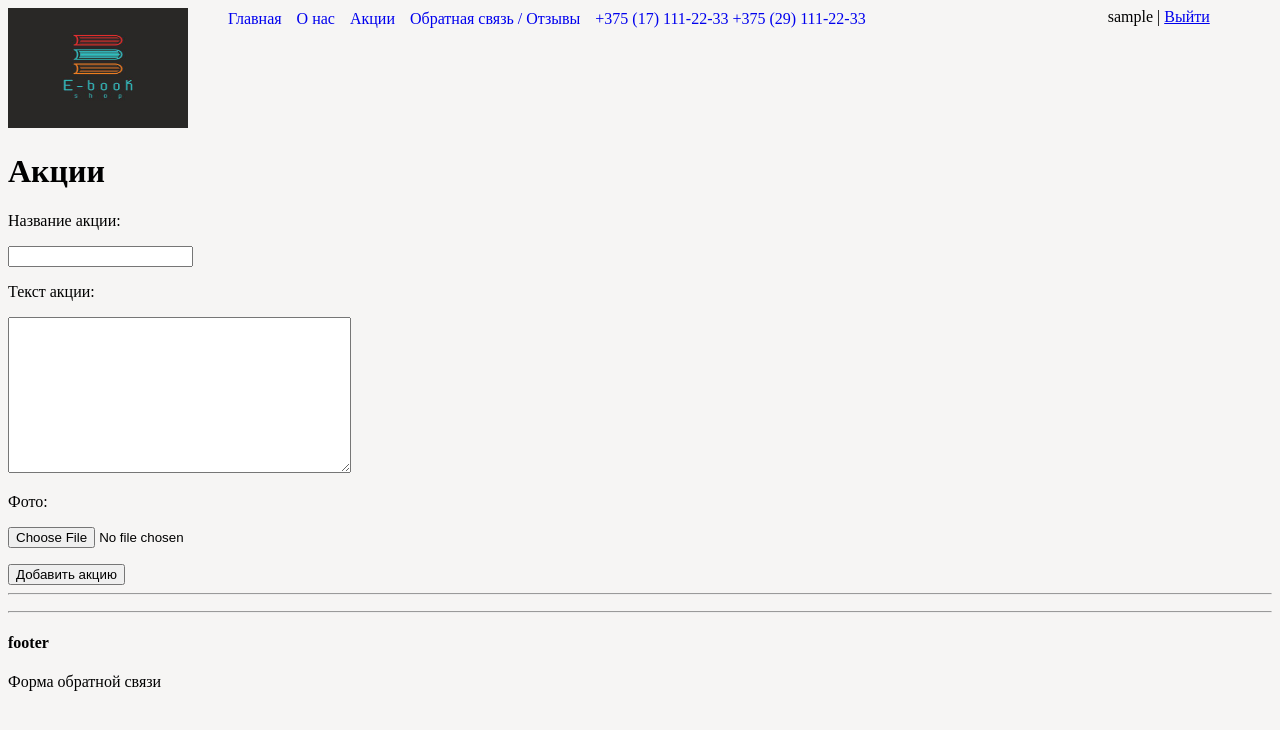
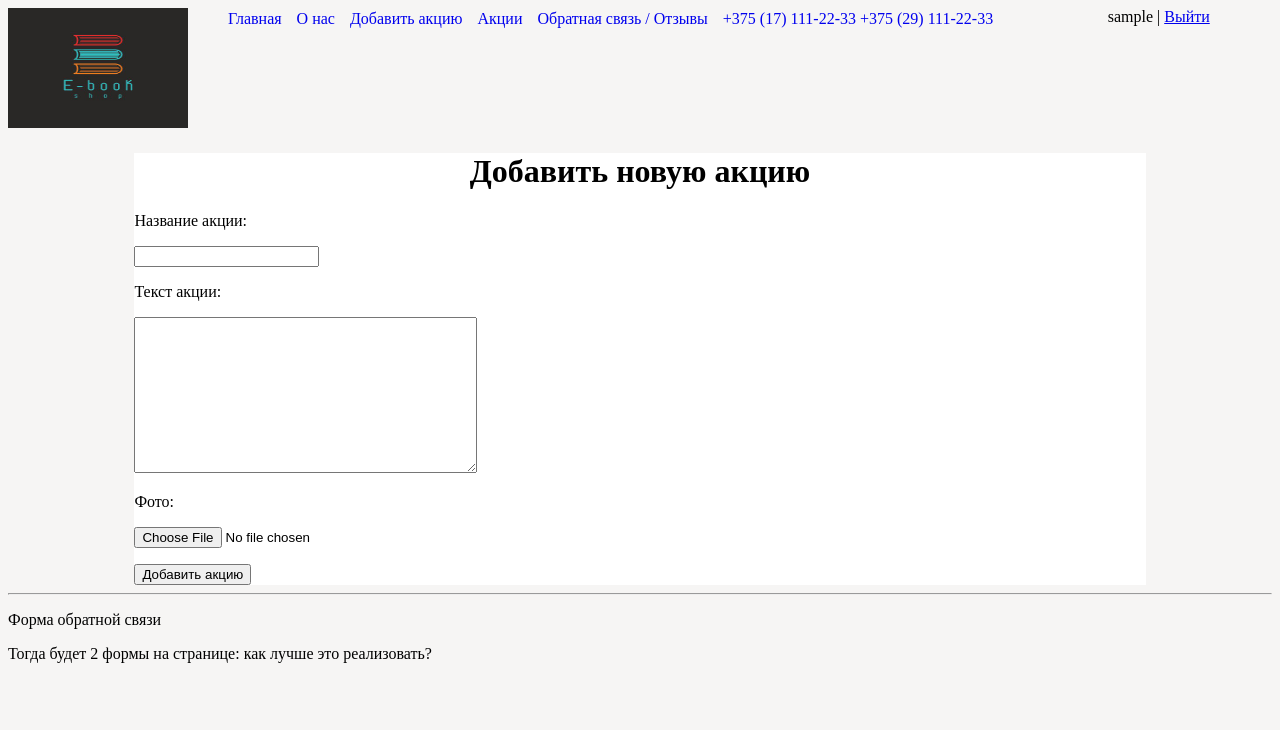
Before and after one commit to IvanRakach/TMS_z-23, a Django app: page /sales in a window 1280 px wide. Shown: the top 730 px of the page. Run offline with Django 3.2, Linux system fonts and the light colour scheme; the visitor is signed in with stand-in values (Sample User, id 1); data that the repository does not hold is empty.

Commit message:
+ add sales html file

```diff
--- a/HW_Django_1/HW_Django_1/website/models.py
+++ b/HW_Django_1/HW_Django_1/website/models.py
@@ -1,4 +1,5 @@
 from django.db import models
+from django.urls import reverse
 
 
 class Authors(models.Model):
@@ -46,6 +47,9 @@ class Sales(models.Model):
     def __str__(self):
         return self.header
 
+    def get_absolute_url(self):
+        return reverse('sales-detail', kwargs={'sales_id': self.pk})
+
     class Meta:
         verbose_name = "Таблица: Акция"
         verbose_name_plural = "Таблица: Акции"
--- a/HW_Django_1/HW_Django_1/website/static/website/css/style.css
+++ b/HW_Django_1/HW_Django_1/website/static/website/css/style.css
@@ -99,6 +99,35 @@ main{
     float: left;
 }
 
+
+/* Добавление акций и их вывод */
+.page_wrapper{
+    width: 80%;
+    margin: 0 auto;
+    background-color: #fff;
+}
+.block_for_form{
+    justify-content: center;
+}
+
+.add_sale_field{
+    width: 250px;
+}
+.block_for_printing_sales_wrapper{
+    width: 80%;
+    margin: 0 auto;
+    background-color: #fff;
+}
+.sale_block{
+    max-width: 70%;
+    height: 380px;
+    max-height: 380px;
+    border: 1px solid black;
+
+    margin-left: 5%;
+}
+
+
 /* ********************************************************************* */
 /* ****************************** END MAIN ***************************** */
 /* ********************************************************************* */
--- a/HW_Django_1/HW_Django_1/website/templates/website/layout.html
+++ b/HW_Django_1/HW_Django_1/website/templates/website/layout.html
@@ -29,7 +29,10 @@
                             <a href="{% url 'about-us' %}">О нас</a>
                         </li>
                         <li>
-                            <a href="{% url 'sales' %}">Акции</a>
+                            <a href="{% url 'sales' %}">Добавить акцию</a>
+                        </li>
+                        <li>
+                            <a href="{% url 'all-sales' %}">Акции</a>
                         </li>
                         <li>
                             <a href="{% url 'feedback' %}">Обратная связь / Отзывы</a>
@@ -65,8 +68,8 @@
         <hr>
         <section>
             <div>
-                <h4>footer</h4>
                 <p>Форма обратной связи</p>
+                <p>Тогда будет 2 формы на странице: как лучше это реализовать?</p>
             </div>
         </section>
     </footer>
--- a/HW_Django_1/HW_Django_1/website/templates/website/sales.html
+++ b/HW_Django_1/HW_Django_1/website/templates/website/sales.html
@@ -7,20 +7,22 @@
 {% block main_content %}
 
     <div class="page_wrapper">
-        <h1 class="">Акции</h1>
+        <h1 style="text-align: center">Добавить новую акцию</h1>
+
 
             <div class="block_for_adding_sales_wrapper">
                 <div class="block_for_form">
+
                     {% if request.user.is_authenticated %}
                         <form action="{% url 'sales' %}" method="post" enctype="multipart/form-data">
                             {% csrf_token %}
 
                             <label for="sales_header">Название акции: </label>
-                        <p id="sales_header">{{ adding_sales_form.header }}</p>
+                            <p class="add_sale_field" id="sales_header">{{ adding_sales_form.header }}</p>
                             <label for="sales_text">Текст акции: </label>
-                        <p id="sales_text">{{ adding_sales_form.text }}</p>
+                            <p class="add_sale_field" id="sales_text">{{ adding_sales_form.text }}</p>
                             <label for="sales_image_field">Фото: </label>
-                        <p id="sales_image_field">{{ adding_sales_form.image_field }}</p>
+                            <p class="add_sale_field" id="sales_image_field">{{ adding_sales_form.image_field }}</p>
 
                             <button type="submit">Добавить акцию</button>
 
@@ -31,21 +33,6 @@
                 </div>
             </div>
 
-        <hr>
-
-        <div class="block_for_printing_sales_wrapper">
-
-            {% for sale in sales_list %}
-                <div class="sales_card">
-                    <p>Название акции: {{ sale.header }}</p>
-                    <p>Текст акции: {{ sale.text }}</p>
-                    {% if sale.image_field %}
-                        <img class="img_param" src="{{ sale.image_field.url }}" alt="foto">
-                    {% endif %}
-                </div>
-            {% endfor %}
-
 
     </div>
-    </div>
 {% endblock %}
--- a/HW_Django_1/HW_Django_1/website/urls.py
+++ b/HW_Django_1/HW_Django_1/website/urls.py
@@ -1,6 +1,6 @@
 from django.urls import path
 from . import views
-from .views import *
+
 
 urlpatterns = \
     [
@@ -8,4 +8,6 @@ urlpatterns = \
         path('about-us', views.show_about_us, name="about-us"),
         path('feedback', views.show_feedback, name="feedback"),
         path('sales', views.add_new_sale, name="sales"),
+        path('<int:sales_id>/update', views.update_sales, name='sales-update'),
+        path('all-sales', views.show_all_sales, name="all-sales"),
     ]
--- a/HW_Django_1/HW_Django_1/website/views.py
+++ b/HW_Django_1/HW_Django_1/website/views.py
@@ -1,4 +1,4 @@
-from django.shortcuts import render, redirect
+from django.shortcuts import render, redirect, get_object_or_404
 
 from .forms import AddNewSaleForm
 from .models import *
@@ -34,11 +34,14 @@ def show_feedback(request):
     return render(request, 'website/feedback.html', context=param_for_render)
 
 
-def show_sales(request):
+def show_all_sales(request):
+    sales_list = Sales.objects.order_by('-time_create')
+
     param_for_render = {
-        'title': 'Обратная связь',
+        'title': 'Все акции',
+        'sales_list': sales_list,
     }
-    return render(request, 'website/sales.html', context=param_for_render)
+    return render(request, 'website/all-sales.html', context=param_for_render)
 
 
 def add_new_sale(request):
@@ -47,15 +50,30 @@ def add_new_sale(request):
         adding_sales_form = AddNewSaleForm(request.POST, request.FILES)  # в этом объекте находятся данные, которые мы получили от пользователя из формы
         if adding_sales_form.is_valid():  # проверяем эти данные (пользователя) на корректность заполнения
             adding_sales_form.save()  # сохраняем данные, если они корректно заполнены
-            return redirect('home')
+            return redirect('all-sales')
     else:
         adding_sales_form = AddNewSaleForm()
 
-    sales_list = Sales.objects.order_by('-time_create')
+    param_for_render = {
+        'title': 'Добавить новую акцию',
+        'adding_sales_form': adding_sales_form,
+        'header_phones': header_phones,
+    }
+    return render(request, 'website/sales.html', context=param_for_render)
+
+
+def update_sales(request, sales_id):
+    get_sales = get_object_or_404(AddNewSaleForm, pk=sales_id)
+    if request.method == 'POST':
+        adding_sales_form = AddNewSaleForm(request.POST, request.FILES, instance=get_sales)
+        if adding_sales_form.is_valid():
+            adding_sales_form.save()
+            return redirect('all-sales')
 
     param_for_render = {
-        'adding_sales_form': adding_sales_form,
         'header_phones': header_phones,
-        'sales_list': sales_list,
+        'get_sales': get_sales,
+        'update_sale': True,
+        'adding_sales_form': AddNewSaleForm(instance=get_sales),
     }
     return render(request, 'website/sales.html', context=param_for_render)
```
Also changed, not shown: HW_Django_1/HW_Django_1/website/templates/website/all-sales.html (added, +35 -0 lines), HW_Django_1/HW_Django_1/media/photos/2022/05/25/sale-1.jpg (added). Lines whose indentation alone changed are shown as unchanged.
